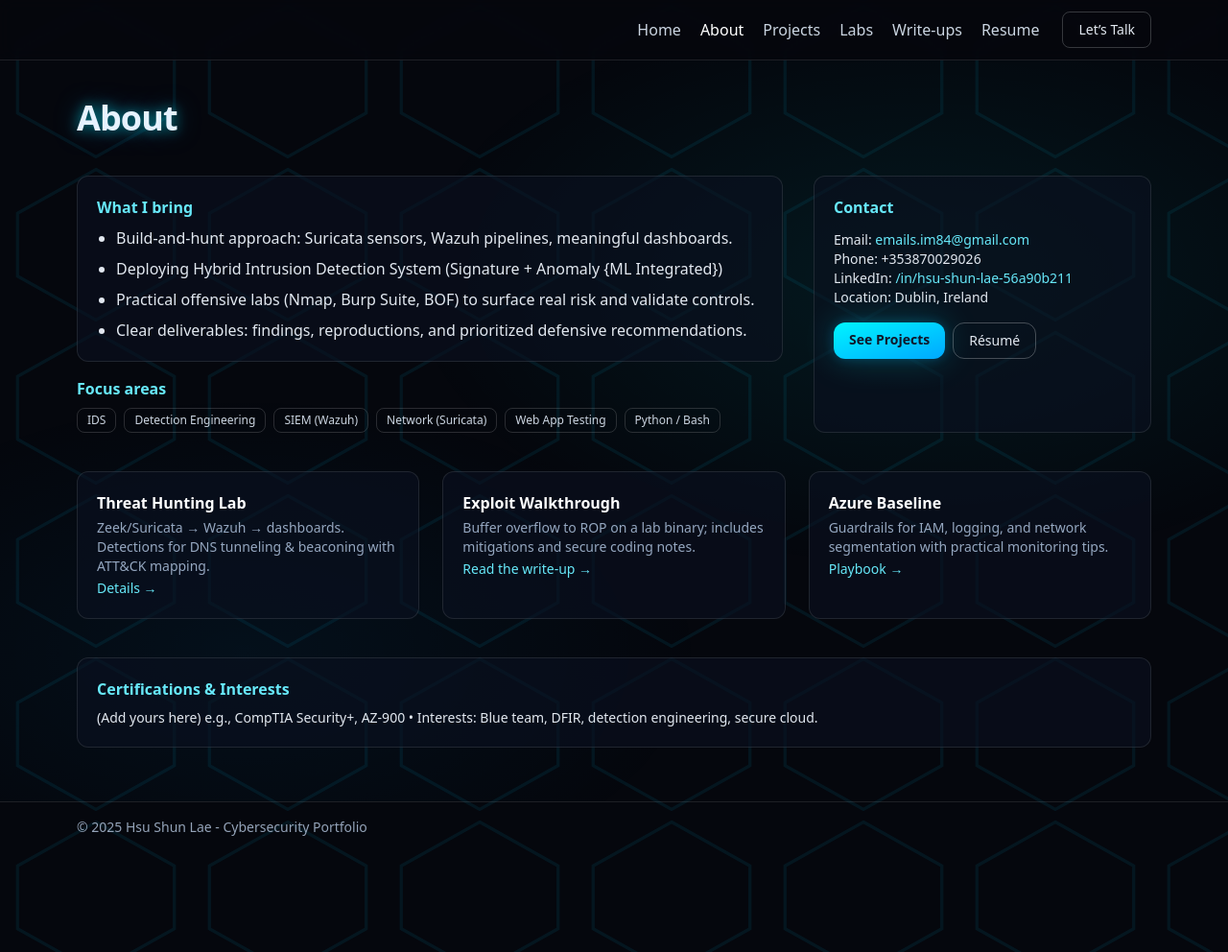
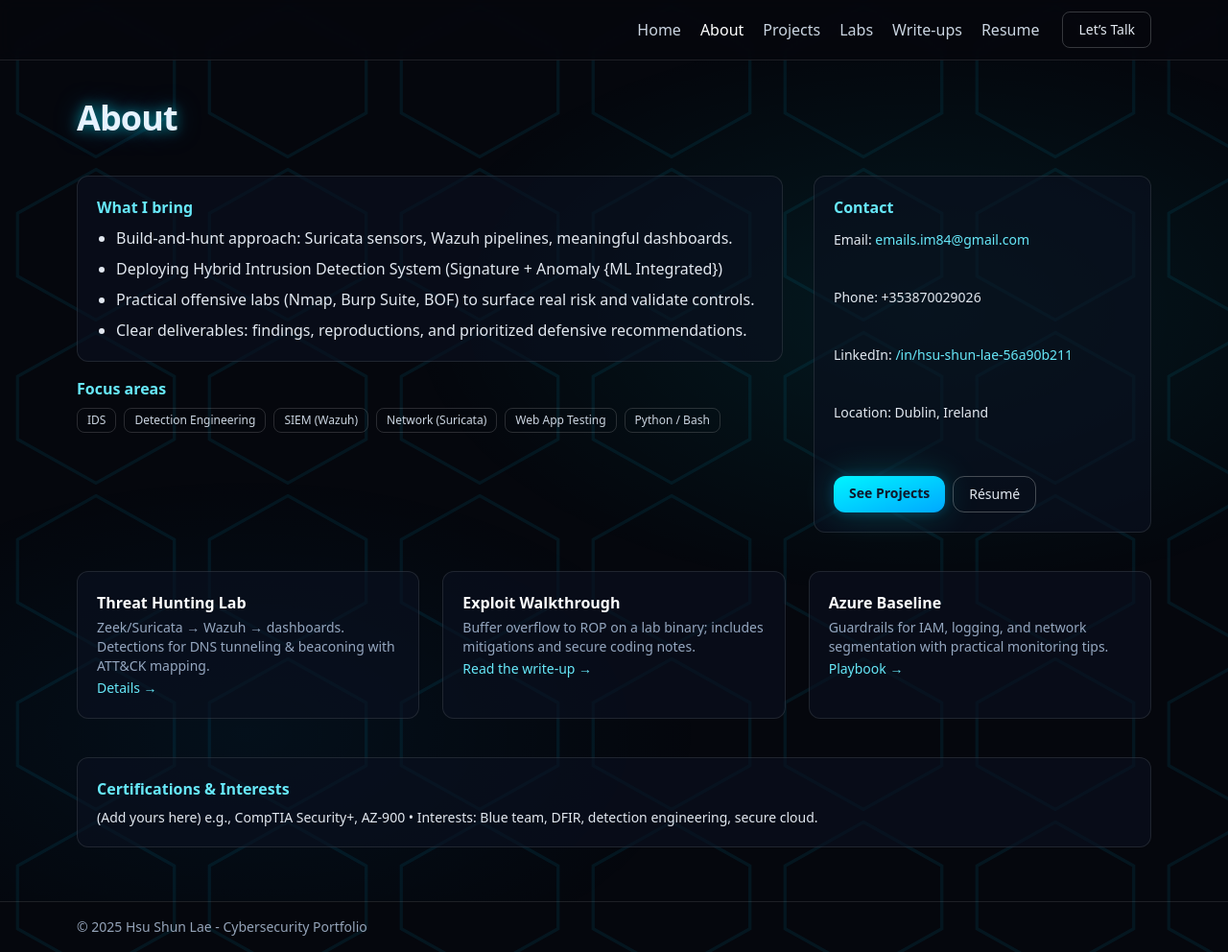
Before and after one commit to HsuShunLae/HsuShunLae.github.io, a Jekyll site: the page built from about.md, in a window 1280 px wide and 992 px high. Shown: the whole window at 96% size. Built offline with Jekyll 4.4.1, drawn with Linux system fonts in a browser that asks for light colours; nearby versions of some CDN libraries.

Commit message:
Update about.md

```diff
--- a/about.md
+++ b/about.md
@@ -38,10 +38,10 @@ permalink: /about
   <aside class="rounded-xl border border-white/10 bg-panel/60 p-5 space-y-3">
     <h3 class="text-cyan-300 font-semibold">Contact</h3>
     <p class="text-slate-200 text-sm">
-      Email: <a href="mailto:emails.im84@gmail.com" class="text-cyan-300 hover:underline">emails.im84@gmail.com</a><br/>
-      Phone: +353870029026 <br/>
-      LinkedIn: <a href="https://www.linkedin.com/in/hsu-shun-lae-56a90b211/" class="text-cyan-300 hover:underline">/in/hsu-shun-lae-56a90b211</a><br/>
-      Location: Dublin, Ireland
+      Email: <a href="mailto:emails.im84@gmail.com" class="text-cyan-300 hover:underline">emails.im84@gmail.com</a><br/><br/><br/>
+      Phone: +353870029026 <br/><br/><br/>
+      LinkedIn: <a href="https://www.linkedin.com/in/hsu-shun-lae-56a90b211/" class="text-cyan-300 hover:underline">/in/hsu-shun-lae-56a90b211</a><br/><br/><br/>
+      Location: Dublin, Ireland<br/><br/><br/>
     </p>
     <div class="flex gap-2 pt-1">
       <a href="/projects" class="rounded-xl bg-gradient-to-br from-neonCyan to-neonBlue px-4 py-2 text-sm font-semibold text-slate-900 glow">See Projects</a>
```
